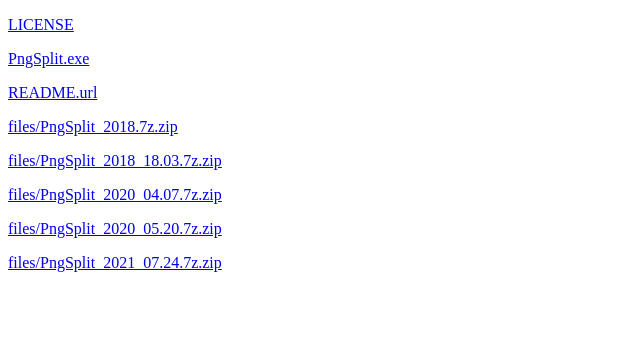
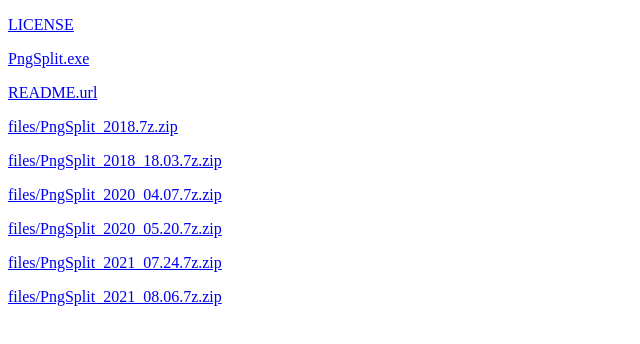
Before and after one commit to scimence/PngSplit, a plain HTML site: page index.html in a window 1280 px wide. Shown: the whole page, without its empty margins (0-640 px from the left). Drawn offline with Linux system fonts and the light colour scheme.

Commit message:
2021-08-06_20.04.22

```diff
--- a/index.html
+++ b/index.html
@@ -15,6 +15,7 @@
 <p style="text-align:justify"> <a target="_blank" href="https://gitee.com/scimence/PngSplit/raw/master/files/PngSplit_2020_04.07.7z.zip">files/PngSplit_2020_04.07.7z.zip</a></p>
 <p style="text-align:justify"> <a target="_blank" href="https://gitee.com/scimence/PngSplit/raw/master/files/PngSplit_2020_05.20.7z.zip">files/PngSplit_2020_05.20.7z.zip</a></p>
 <p style="text-align:justify"> <a target="_blank" href="https://gitee.com/scimence/PngSplit/raw/master/files/PngSplit_2021_07.24.7z.zip">files/PngSplit_2021_07.24.7z.zip</a></p>
+<p style="text-align:justify"> <a target="_blank" href="https://gitee.com/scimence/PngSplit/raw/master/files/PngSplit_2021_08.06.7z.zip">files/PngSplit_2021_08.06.7z.zip</a></p>
 </div>
 </body>
 
```
Also changed, not shown: MD5.txt, 1 other file.
